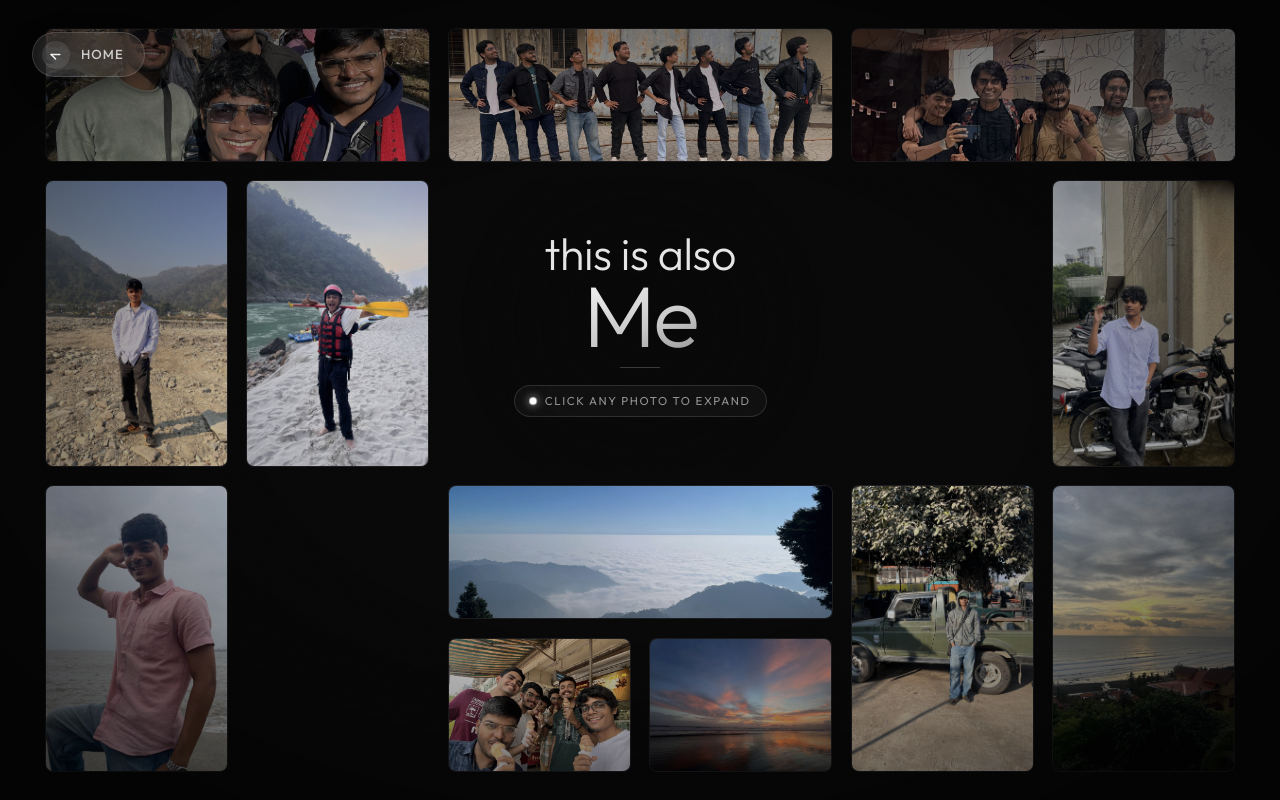
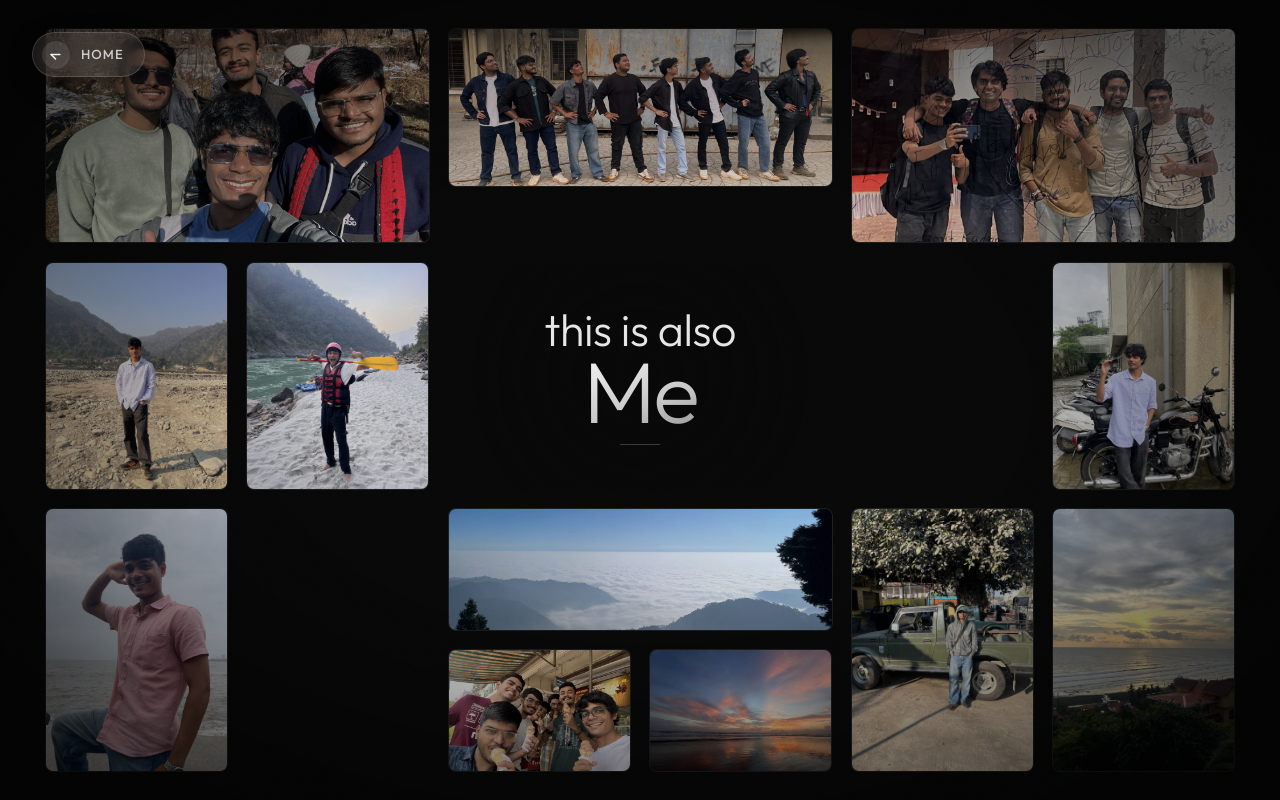
Before and after one commit to sarveshv9/Portfolio, a React (Vite) app: page /gallery in a window 1280 px wide. Built offline with nearby package versions, Linux system fonts and the light colour scheme; a web font is replaced by a local one.

Commit message:
update(gallry): image size and hover effect

```diff
--- a/src/components/Gallery.css
+++ b/src/components/Gallery.css
@@ -15,6 +15,7 @@
     from {
         opacity: 0;
     }
+
     to {
         opacity: 1;
     }
@@ -49,7 +50,7 @@
     inset: 3.5vh 3.5vw;
     display: grid;
     grid-template-columns: repeat(6, 1fr);
-    grid-template-rows: repeat(5, 1fr);
+    grid-template-rows: 1.75fr 0.85fr 0.85fr 1fr 1fr;
     gap: 1.15rem;
     z-index: 1;
 }
@@ -76,6 +77,7 @@
         opacity: 0;
         transform: scale(0.96);
     }
+
     to {
         opacity: 1;
         transform: scale(1);
@@ -130,53 +132,6 @@
     letter-spacing: 0.12em;
     text-transform: uppercase;
     margin: 0;
-}
-
-.gallery-click-cue {
-    display: inline-flex;
-    align-items: center;
-    gap: 0.55rem;
-    font-family: 'Outfit', sans-serif;
-    font-size: 0.72rem;
-    font-weight: 400;
-    letter-spacing: 0.14em;
-    text-transform: uppercase;
-    color: rgba(255, 255, 255, 0.55);
-    background: rgba(255, 255, 255, 0.04);
-    padding: 0.4rem 0.95rem;
-    border-radius: 50px;
-    border: 1px solid rgba(255, 255, 255, 0.12);
-    backdrop-filter: blur(10px);
-    -webkit-backdrop-filter: blur(10px);
-    margin-top: 0.25rem;
-    pointer-events: auto;
-    transition: all 0.3s ease;
-}
-
-.gallery-click-cue:hover {
-    color: rgba(255, 255, 255, 0.85);
-    background: rgba(255, 255, 255, 0.08);
-    border-color: rgba(255, 255, 255, 0.25);
-}
-
-.cue-dot {
-    width: 6px;
-    height: 6px;
-    border-radius: 50%;
-    background: #ffffff;
-    box-shadow: 0 0 8px rgba(255, 255, 255, 0.8);
-    animation: cueDotPulse 2.2s infinite ease-in-out;
-}
-
-@keyframes cueDotPulse {
-    0%, 100% {
-        opacity: 0.35;
-        transform: scale(0.85);
-    }
-    50% {
-        opacity: 1;
-        transform: scale(1.25);
-    }
 }
 
 /* ── Refined Home Button ── */
@@ -244,6 +199,7 @@
         opacity: 0;
         transform: translateY(-8px);
     }
+
     to {
         opacity: 1;
         transform: translateY(0);
@@ -258,10 +214,9 @@
     border: 1px solid rgba(255, 255, 255, 0.08);
     cursor: pointer;
     overflow: hidden;
-    transition: transform 0.35s cubic-bezier(0.2, 0.8, 0.2, 1),
-        box-shadow 0.35s cubic-bezier(0.2, 0.8, 0.2, 1),
-        border-color 0.35s cubic-bezier(0.2, 0.8, 0.2, 1),
-        z-index 0s 0.35s;
+    transition: transform 0.35s cubic-bezier(0.16, 1, 0.3, 1),
+        box-shadow 0.35s cubic-bezier(0.16, 1, 0.3, 1),
+        border-color 0.35s ease;
     z-index: 1;
     animation: galleryPhotoFadeIn 0.75s cubic-bezier(0.16, 1, 0.3, 1) both;
 }
@@ -271,6 +226,7 @@
         opacity: 0;
         transform: scale(0.95);
     }
+
     to {
         opacity: 1;
         transform: scale(1);
@@ -283,25 +239,21 @@
     object-fit: cover;
     display: block;
     filter: contrast(1.04) brightness(0.9);
-    transition: filter 0.35s ease, object-fit 0.35s ease;
+    transition: transform 0.5s cubic-bezier(0.16, 1, 0.3, 1),
+        filter 0.4s ease;
 }
 
 /* ── Hover: Reveal the Whole Picture Uncropped with Glow and Expand Cue ── */
 .gallery-parallax-image:hover {
-    transform: scale(1.18);
-    box-shadow: 0 20px 50px rgba(0, 0, 0, 0.96), 0 0 35px rgba(255, 255, 255, 0.2);
-    border-color: rgba(255, 255, 255, 0.42);
-    z-index: 100;
-    transition: transform 0.35s cubic-bezier(0.2, 0.8, 0.2, 1),
-        box-shadow 0.35s cubic-bezier(0.2, 0.8, 0.2, 1),
-        border-color 0.35s cubic-bezier(0.2, 0.8, 0.2, 1),
-        z-index 0s;
+    transform: translateY(-4px);
+    box-shadow: 0 16px 36px rgba(0, 0, 0, 0.75), 0 0 25px rgba(255, 255, 255, 0.1);
+    border-color: rgba(255, 255, 255, 0.38);
+    z-index: 5;
 }
 
 .gallery-parallax-image:hover img {
-    object-fit: contain;
-    object-position: center center;
-    filter: contrast(1.08) brightness(1.02);
+    transform: scale(1.04);
+    filter: contrast(1.06) brightness(1.02);
 }
 
 /* On-card Expand Hint Badge */
@@ -361,6 +313,7 @@
     from {
         opacity: 0;
     }
+
     to {
         opacity: 1;
     }
@@ -392,6 +345,7 @@
         opacity: 0.5;
         transform: scale(0.94);
     }
+
     to {
         opacity: 1;
         transform: scale(1);
@@ -445,20 +399,61 @@
 ══════════════════════════════════════ */
 
 /* Subtle Staggered Entrance Delays */
-.sc-img-1  { animation-delay: 0.04s; }
-.sc-img-2  { animation-delay: 0.08s; }
-.sc-img-3  { animation-delay: 0.12s; }
-.sc-img-4  { animation-delay: 0.06s; }
-.sc-img-5  { animation-delay: 0.14s; }
-.sc-img-6  { animation-delay: 0.10s; }
-.sc-img-7  { animation-delay: 0.13s; }
-.sc-img-8  { animation-delay: 0.16s; }
-.sc-img-9  { animation-delay: 0.11s; }
-.sc-img-10 { animation-delay: 0.18s; }
-.sc-img-11 { animation-delay: 0.20s; }
-.sc-img-12 { animation-delay: 0.15s; }
-.sc-img-13 { animation-delay: 0.19s; }
-.sc-img-14 { animation-delay: 0.22s; }
+.sc-img-1 {
+    animation-delay: 0.04s;
+}
+
+.sc-img-2 {
+    animation-delay: 0.08s;
+}
+
+.sc-img-3 {
+    animation-delay: 0.12s;
+}
+
+.sc-img-4 {
+    animation-delay: 0.06s;
+}
+
+.sc-img-5 {
+    animation-delay: 0.14s;
+}
+
+.sc-img-6 {
+    animation-delay: 0.10s;
+}
+
+.sc-img-7 {
+    animation-delay: 0.13s;
+}
+
+.sc-img-8 {
+    animation-delay: 0.16s;
+}
+
+.sc-img-9 {
+    animation-delay: 0.11s;
+}
+
+.sc-img-10 {
+    animation-delay: 0.18s;
+}
+
+.sc-img-11 {
+    animation-delay: 0.20s;
+}
+
+.sc-img-12 {
+    animation-delay: 0.15s;
+}
+
+.sc-img-13 {
+    animation-delay: 0.19s;
+}
+
+.sc-img-14 {
+    animation-delay: 0.22s;
+}
 
 .sc-img-1 {
     grid-area: 1 / 1 / 2 / 3;
@@ -475,7 +470,8 @@
 .sc-img-3 {
     grid-area: 1 / 3 / 2 / 5;
     width: 100%;
-    height: 100%;
+    height: 74%;
+    align-self: start;
 }
 
 .sc-img-4 {
@@ -489,6 +485,7 @@
     width: 100%;
     height: 100%;
 }
+
 .sc-img-5 img {
     object-position: center top;
 }
@@ -586,12 +583,6 @@
         font-size: 0.65rem;
     }
 
-    .gallery-click-cue {
-        font-size: 0.62rem;
-        padding: 0.3rem 0.75rem;
-        letter-spacing: 0.1em;
-    }
-
     .gallery-home-btn {
         top: 1rem;
         left: 1rem;
@@ -616,20 +607,61 @@
         gap: 0.5rem;
     }
 
-    .sc-img-1 { grid-area: 1 / 1 / 3 / 2; }
-    .sc-img-2 { grid-area: 1 / 2 / 2 / 3; }
-    .sc-img-3 { grid-area: 1 / 3 / 2 / 5; }
-    .sc-img-4 { display: none; }
-    .sc-img-5 { grid-area: 2 / 4 / 4 / 5; }
-    .sc-img-6 { grid-area: 3 / 1 / 4 / 2; }
-    .sc-img-7 { grid-area: 2 / 2 / 3 / 4; }
-    .sc-img-8 { grid-area: 4 / 4 / 6 / 5; }
-    .sc-img-9 { grid-area: 4 / 1 / 5 / 2; }
-    .sc-img-10 { grid-area: 5 / 1 / 7 / 3; }
-    .sc-img-11 { grid-area: 5 / 3 / 6 / 4; }
-    .sc-img-12 { grid-area: 6 / 3 / 7 / 4; }
-    .sc-img-13 { grid-area: 6 / 4 / 7 / 5; }
-    .sc-img-14 { display: none; }
+    .sc-img-1 {
+        grid-area: 1 / 1 / 3 / 2;
+    }
+
+    .sc-img-2 {
+        grid-area: 1 / 2 / 2 / 3;
+    }
+
+    .sc-img-3 {
+        grid-area: 1 / 3 / 2 / 5;
+    }
+
+    .sc-img-4 {
+        display: none;
+    }
+
+    .sc-img-5 {
+        grid-area: 2 / 4 / 4 / 5;
+    }
+
+    .sc-img-6 {
+        grid-area: 3 / 1 / 4 / 2;
+    }
+
+    .sc-img-7 {
+        grid-area: 2 / 2 / 3 / 4;
+    }
+
+    .sc-img-8 {
+        grid-area: 4 / 4 / 6 / 5;
+    }
+
+    .sc-img-9 {
+        grid-area: 4 / 1 / 5 / 2;
+    }
+
+    .sc-img-10 {
+        grid-area: 5 / 1 / 7 / 3;
+    }
+
+    .sc-img-11 {
+        grid-area: 5 / 3 / 6 / 4;
+    }
+
+    .sc-img-12 {
+        grid-area: 6 / 3 / 7 / 4;
+    }
+
+    .sc-img-13 {
+        grid-area: 6 / 4 / 7 / 5;
+    }
+
+    .sc-img-14 {
+        display: none;
+    }
 
     .gallery-parallax-image {
         width: 100% !important;
--- a/src/components/Gallery.jsx
+++ b/src/components/Gallery.jsx
@@ -84,10 +84,6 @@ function Gallery() {
                         <span>Me</span>
                     </h2>
                     <div className="gallery-rule" />
-                    <div className="gallery-click-cue">
-                        <span className="cue-dot" aria-hidden="true" />
-                        <span>Click any photo to expand</span>
-                    </div>
                 </div>
             </div>
 
```
